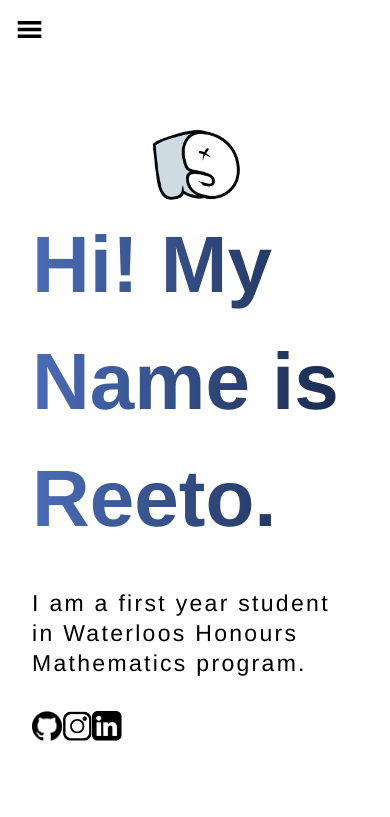
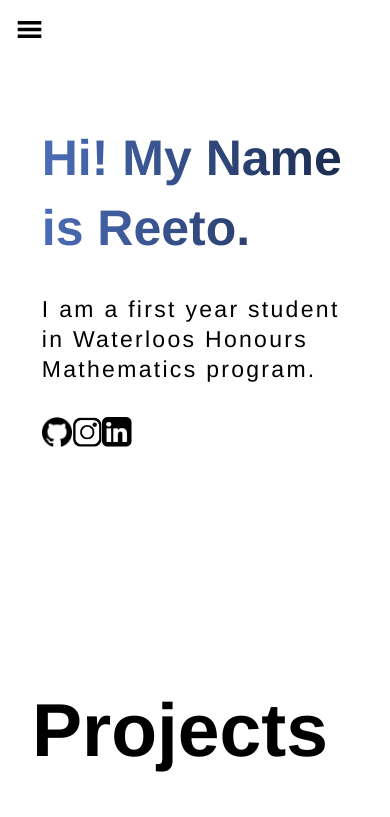
Before and after one commit to Reeto29/reeto29.vercel.app, a React (Create React App) app: page / in a window 390 px wide. Shown: the top 817 px of the page. Built offline with nearby package versions, Linux system fonts and the light colour scheme; a web font is replaced by a local one.

Commit message:
Modifiend reactivity for header

```diff
--- a/src/components/Navbar/Navbar.css
+++ b/src/components/Navbar/Navbar.css
@@ -38,6 +38,7 @@
 }
 
 .app__navbar-smallscreen_overlay {
+    overflow-x: hidden;
     position: fixed;
     top: 0;
     left: 0;
--- a/src/container/Header/Header.css
+++ b/src/container/Header/Header.css
@@ -1,7 +1,15 @@
 .app__header {
     background-color: white;
+}
 
+.aligner{
+    display: flex;
+    align-content: space-between;
+    align-items: center;
+}
 
+.headerBox {
+    margin-left: 3%;
 }
 
 .app__header-h1{
@@ -47,14 +55,8 @@
   }
 
 
-
-
-
-
-
-
 .image__style {
-    width: 30%;
+    width: 33%;
 }
 
 .subheading {
@@ -74,7 +76,7 @@
 
 }
 
-.image__styling {
+.button__styling {
     width: 30px;
     top: 30px,
 }
@@ -88,3 +90,38 @@
     outline: none;
     cursor: pointer;
 }
+@media screen and (min-width: 2000px) {
+    .app__header-h1 {
+        font-size: 180px;
+        line-height: 210px;
+    }
+}
+
+@media screen and (max-width: 1150px) {
+    .app__header-h1 {
+        font-size: 90px;
+    }
+    .image__style {
+        display: none;
+    }
+}
+
+@media screen and (max-width: 650px) {
+    .app__header-h1 {
+        font-size: 70px;
+        line-height: 87px;
+    }
+    .image__style {
+        display: none;
+    }
+}
+
+@media screen and (max-width: 450px) {
+    .app__header-h1 {
+        font-size: 50px;
+        line-height: 70px;
+    }
+    .image__style {
+        display: none;
+    }
+}
--- a/src/container/Header/Header.jsx
+++ b/src/container/Header/Header.jsx
@@ -5,8 +5,9 @@ import './Header.css';
 
 const Header = () => (
   <div className="app__header app__wrapper section__padding" id="home">
+    <div className='aligner'>
       <img className='image__style' src={images.mylogo} alt="header img"></img>
-      <div>
+      <div className='headerBox'>
 
         <h1 className='app__header-h1'>Hi! My Name is Reeto.</h1>
         <p className= 'subheading'style={{margin: '2rem 0'}}>
@@ -16,23 +17,25 @@ const Header = () => (
         <div className='button__links'>
             <form action="https://github.com/Reeto29" target="_blank">
               <button className='buttonImage' type="submit">
-                <img className="image__styling" src={images.github} alt="GitHub"/>
+                <img className="button__styling" src={images.github} alt="GitHub"/>
               </button>
             </form>
 
             <form action="https://www.instagram.com/ldh_codeclub/" target="_blank">
             <button className='buttonImage' type="submit">
-                <img className="image__styling" src={images.instagram} alt="Instagram"/>
+                <img className="button__styling" src={images.instagram} alt="Instagram"/>
               </button>
             </form>
 
             <form action="https://www.linkedin.com/in/reetoghosh/" target="_blank">
             <button className='buttonImage' type="submit">
-                <img className="image__styling" src={images.linkedin} alt="Linkedin"/>
+                <img className="button__styling" src={images.linkedin} alt="Linkedin"/>
               </button>
           </form>
         </div>
       </div>
+
+    </div>
 
   </div>
 
```
